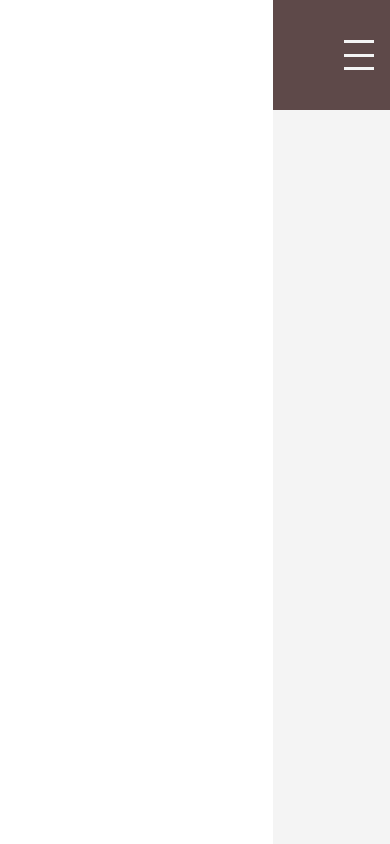
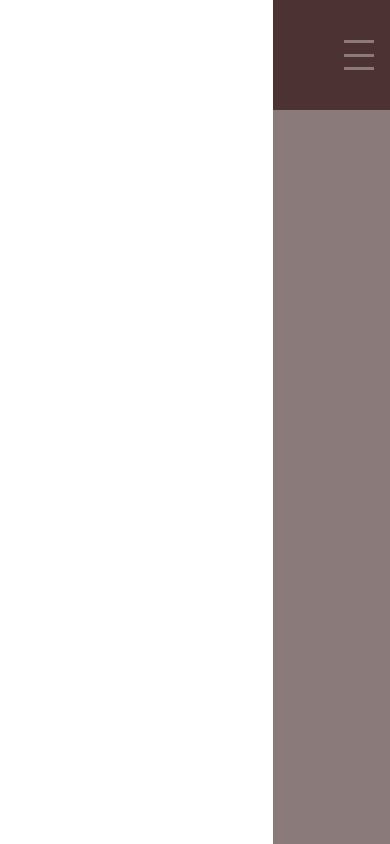
Before and after one commit to DH0710/grouprepo, a React (Create React App) app in the folder client/: page / in a window 390 px wide. Both pictures are taken after a click on the element 359 px from the left and 55 px from the top of the page. Built offline with nearby package versions, Linux system fonts and the light colour scheme.

Commit message:
created sideToggle and setSideToggle for backdrop.js and navbar.js using onClick event the hamburger menu is clicked, it shows the sidedrawer.

```diff
--- a/client/src/App.js
+++ b/client/src/App.js
@@ -23,9 +23,9 @@ const [sideToggle, setSideToggle] = useState(false);
     <Router>
 
 
-     <Navbar />
+     <Navbar click={() => setSideToggle(true)}/>
      <SideDrawer show={sideToggle} />
-     <Backdrop show={sideToggle} />
+     <Backdrop show={sideToggle} click={() => setSideToggle(false)} />
 
      <main>
       <Routes>
--- a/client/src/components/Backdrop.js
+++ b/client/src/components/Backdrop.js
@@ -1,9 +1,9 @@
 import React from 'react'
 import "./Backdrop.css"
 
-function Backdrop({show}) {
+function Backdrop({show, click }) {
   return show &&
-    <div className='backdrop'>
+    <div className='backdrop' onClick={(click)}>
 
 
     </div>
--- a/client/src/components/Navbar.js
+++ b/client/src/components/Navbar.js
@@ -2,7 +2,7 @@ import React from 'react'
 import "./Navbar.css"
 import { Link } from "react-router-dom"
 
-const Navbar = () => {
+const Navbar = ({click}) => {
   return (
     <nav className='navbar'>
 
@@ -38,7 +38,7 @@ const Navbar = () => {
 
 
 
-      <div className='hamburger_menu'>
+      <div className='hamburger_menu' onClick={click}>
 
         <div></div>
         <div></div>
--- a/client/src/components/SideDrawer.css
+++ b/client/src/components/SideDrawer.css
@@ -6,5 +6,10 @@
     top:0;
     left: 0;
     z-index: 200;
+    transform: translateX(-100%);
+    transition: all 0.3s ease-out;
+}
 
+.sidedrawer.show {
+    transform: translateX(0);
 }
--- a/client/src/components/SideDrawer.js
+++ b/client/src/components/SideDrawer.js
@@ -13,4 +13,4 @@ const SideDrawer = ({ show }) => {
 
 };
 
-export default SideDrawer
+export default SideDrawer;
```
